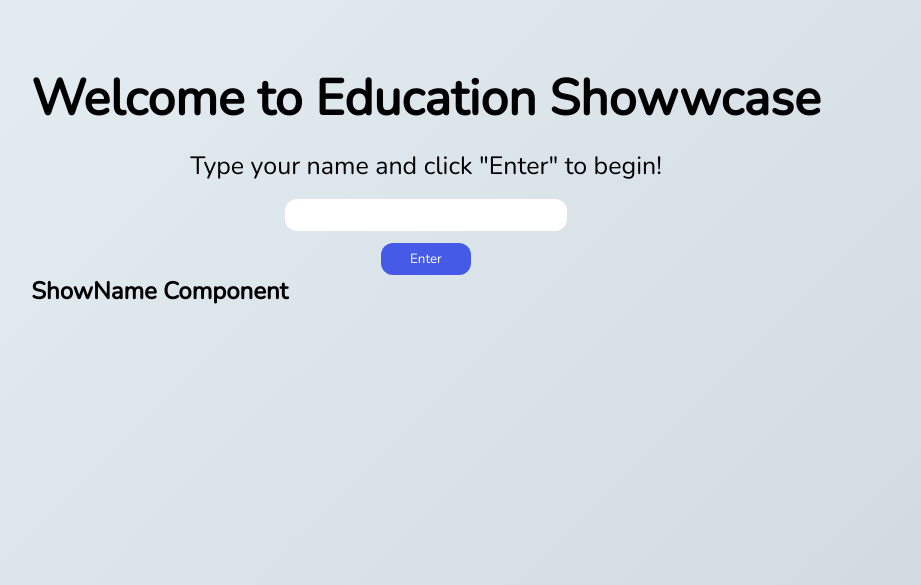
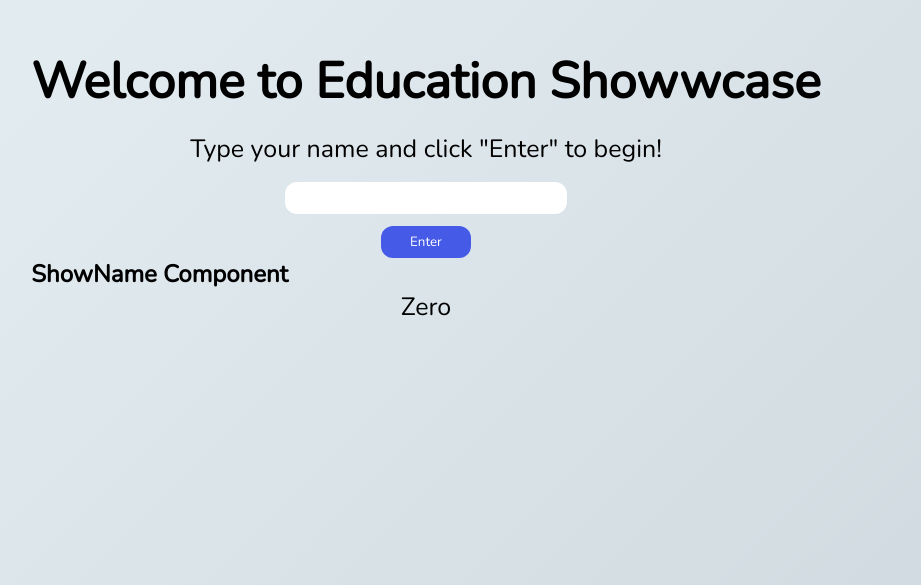
Before and after one commit to derek-oshita/education-client, a React (Create React App) app: page / in a window 1280 px wide. Shown: the part 215-800 px from the top of the page, without its empty margins (214-1135 px from the left). Built offline with nearby package versions, Linux system fonts and the light colour scheme.

Commit message:
Created types.d.ts file to put types in one spot. showName is passing name properly.

```diff
--- a/src/components/Home/Home.tsx
+++ b/src/components/Home/Home.tsx
@@ -5,6 +5,7 @@ import TextField from '../TextField/TextField';
 import { NavLink, Link } from 'react-router-dom';
 import Button from '../Button/Button';
 import './Home.css';
+
 
 // function Home () {
 //     const [name, setName] = useState('');
@@ -29,6 +30,8 @@ import './Home.css';
 //     )
 // }
 
+const myName: Name = 'Zero';
+
 const Home: React.FC = () => {
     return (
         <div>
@@ -46,7 +49,7 @@ const Home: React.FC = () => {
                     <Button />
                 </Link>
             </div>
-            <ShowName />
+            <ShowName name={myName}/>
         </div>
     )
 }
--- /dev/null
+++ b/src/types.d.ts
@@ -0,0 +1 @@
+type Name = string;
```
Also changed, not shown: 1 other file (tests, documents, lock files or other folders).
